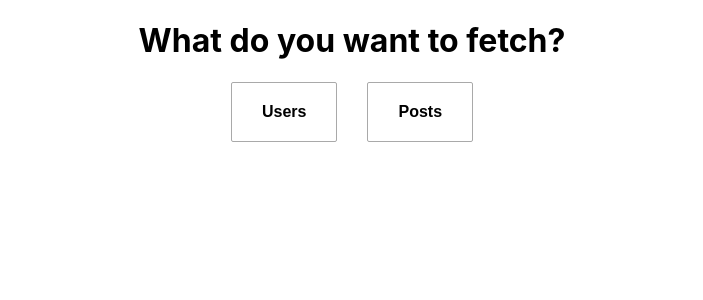
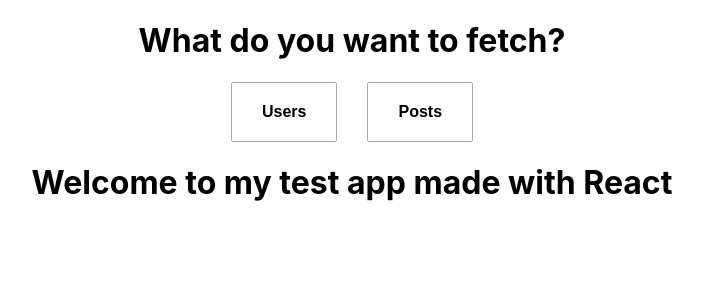
Before and after one commit to JakubMatwiejew/UserList, a React (Create React App) app: page / in a window 1280 px wide. Shown: the top 300 px of the page, without its empty margins (288-991 px from the left). Built offline with nearby package versions, Linux system fonts and the light colour scheme.

Commit message:
feat(*): Nav and home components

```diff
--- a/src/App.js
+++ b/src/App.js
@@ -1,15 +1,18 @@
 import React from 'react';
 import './App.css';
 import Users from './Users/Users';
-import { BrowserRouter as Router, Switch, Route, Link } from 'react-router-dom'
+import { BrowserRouter as Router, Switch, Route } from 'react-router-dom'
 import Posts from './Posts/Posts';
+import Nav from './Nav/Nav';
+import Home from './Home/Home';
 
 function App() {
   return (
     <Router>
       <div className="App">
-        <Home />
+        <Nav />
         <Switch>
+          <Home exact path="/"/>
           <Route path="/users" component={Users}/>
           <Route path="/posts" component={Posts}/>
         </Switch>
@@ -18,20 +21,6 @@
   );
 }
 
-const Home = () => (
-  <div>
-    <h1>What do you want to fetch?</h1>
-    <div className="nav-buttons">
-      <Link to="/users">
-        <button style={{marginRight: "30px"}} className="button nav-button">Users</button>
-      </Link>
-      <Link to="posts">
-        <button className="button nav-button">Posts</button>
-      </Link>
-    </div>
-  </div>
-)
-
 //TODO: endpoints in one file
 
 export default App;
--- /dev/null
+++ b/src/Home/Home.js
@@ -0,0 +1,11 @@
+import React from 'react';
+
+const Home = () => {
+    return (
+        <div>
+            <h1>Welcome to my test app made with React</h1>
+        </div>
+    )
+}
+
+export default Home;
--- /dev/null
+++ b/src/Nav/Nav.js
@@ -0,0 +1,20 @@
+import React from 'react';
+import { Link } from 'react-router-dom'
+
+const Nav = () => {
+    return (
+        <div>
+            <h1>What do you want to fetch?</h1>
+            <div className="nav-buttons">
+            <Link to="/users">
+                <button style={{marginRight: "30px"}} className="button nav-button">Users</button>
+            </Link>
+            <Link to="posts">
+                <button className="button nav-button">Posts</button>
+            </Link>
+            </div>
+        </div>
+    )
+}
+
+export default Nav;
```
